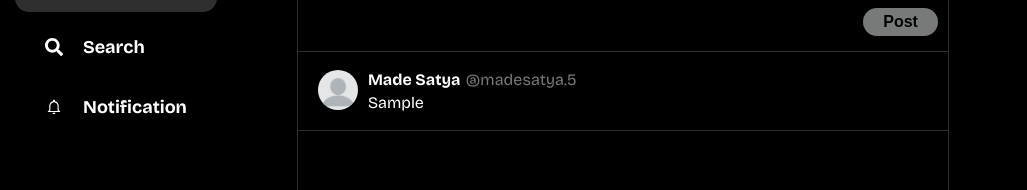
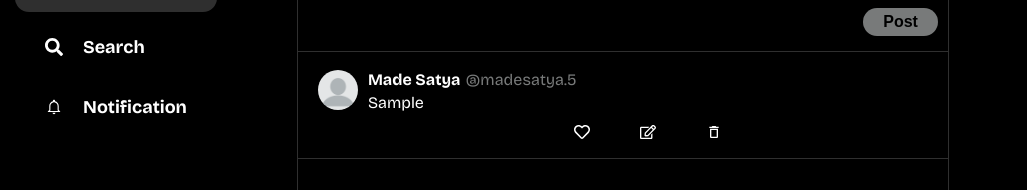
Before and after one commit to MadeSatya5/rpl-chat-fe, a React (Vite) app: page / in a window 1280 px wide. Both pictures are taken after typing "Sample" into the empty fields and a click on the button "Post". Shown: the part 126-316 px from the top of the page, without its empty margins (0-1027 px from the left). Built offline with nearby package versions, Linux system fonts and the light colour scheme.

Commit message:
feat: add delete post functionality

```diff
--- a/src/components/layout/Main.jsx
+++ b/src/components/layout/Main.jsx
@@ -1,22 +1,31 @@
-import { useState } from "react"
-import FormPost from "../ui/FormPost"
-import MainNav from "../ui/MainNav"
-import PostList from "../ui/PostList"
+import { useState } from "react";
+import FormPost from "../ui/FormPost";
+import MainNav from "../ui/MainNav";
+import PostList from "../ui/PostList";
 
 function Main() {
   const [posts, setPosts] = useState([]);
   console.log(posts);
 
-    function handleAddPost(post){
-        setPosts((posts) => [...posts, post])
+  function handleAddPost(post) {
+    setPosts((posts) => [...posts, post]);
+  }
+  function handleDeletePost(id) {
+    setPosts((posts) => posts.filter((post) => post.id !== id));
   }
   return (
     <div className="main">
       <MainNav />
-            <FormPost onAddPost={handleAddPost}/>
-            {posts.map((post, idx) => <PostList post={post} key={idx}/>)}
+      <FormPost onAddPost={handleAddPost} />
+      {posts.map((post, idx) => (
+        <PostList
+          post={post}
+          key={idx}
+          onDeletePost={handleDeletePost}
+        />
+      ))}
     </div>
-    )
+  );
 }
 
-export default Main
+export default Main;
--- a/src/components/ui/FormPost.jsx
+++ b/src/components/ui/FormPost.jsx
@@ -2,17 +2,22 @@ import { useState } from "react";
 import ProfilePicture from "./ProfilePicture";
 
 function FormPost({onAddPost}) {
-  const [inputPost, setInputPost] = useState("");
+  const [caption, setCaption] = useState("");
 
   function handleSubmit(e) {
       e.preventDefault();
 
-      if(!inputPost) return;
+      if(!caption) return;
       // console.log(inputPost);
 
-      onAddPost(inputPost);
+      const newPost  = {
+        id: Date.now(),
+        caption,
+      }
 
-      setInputPost("");
+      onAddPost(newPost);
+
+      setCaption("");
   }
 
   return (
@@ -22,8 +27,8 @@ function FormPost({onAddPost}) {
         <input
           type="text"
           placeholder="What's Going On?"
-          value={inputPost}
-          onChange={(e) => setInputPost(e.target.value)}
+          value={caption}
+          onChange={(e) => setCaption(e.target.value)}
         />
       </div>
       <button>Post</button>
--- a/src/components/ui/PostList.jsx
+++ b/src/components/ui/PostList.jsx
@@ -1,6 +1,9 @@
 import ProfilePicture from "./ProfilePicture";
+import { FaRegHeart } from "react-icons/fa";
+import { MdOutlineDeleteOutline } from "react-icons/md";
+import { FaRegEdit } from "react-icons/fa";
 
-function PostList({post}) {
+function PostList({ post, onDeletePost }) {
   return (
     <div className="post-list">
       <ProfilePicture />
@@ -9,7 +12,12 @@ function PostList({post}) {
           <h4>Made Satya</h4>
           <p>@madesatya.5</p>
         </div>
-        <p>{post}</p>
+        <p>{post.caption}</p>
+        <div className="post-icons">
+          <FaRegHeart />
+          <FaRegEdit />
+          <MdOutlineDeleteOutline onClick={() => onDeletePost(post.id)} />
+        </div>
       </div>
     </div>
   );
--- a/src/index.css
+++ b/src/index.css
@@ -75,6 +75,7 @@ h4,h2,p {
     border-right: 1px solid var(--color-primary-light);
     width: 650px;
     min-height: 100vh;
+    overflow-x: hidden;
 }
 
 .main-nav{
@@ -92,7 +93,6 @@ h4,h2,p {
   margin-top: 20px;
   display: flex;
   flex-direction: column;
-
   border-bottom: 1px solid var(--color-primary-light);
   padding-bottom: 15px;
   padding-left: 20px;
@@ -146,4 +146,17 @@ h4,h2,p {
   display: flex;
   flex-direction: column;
   gap: 4px;
+  flex: 1;
+  word-break: break-word;
 }
+
+.post-icons{
+  display: flex;
+  gap: 50px;
+  justify-content: center;
+  align-items: center;
+  margin-top: 8px;
+}
+.post-icons:hover{
+  cursor: pointer;
+}
```
Lines whose indentation alone changed are shown as unchanged.
